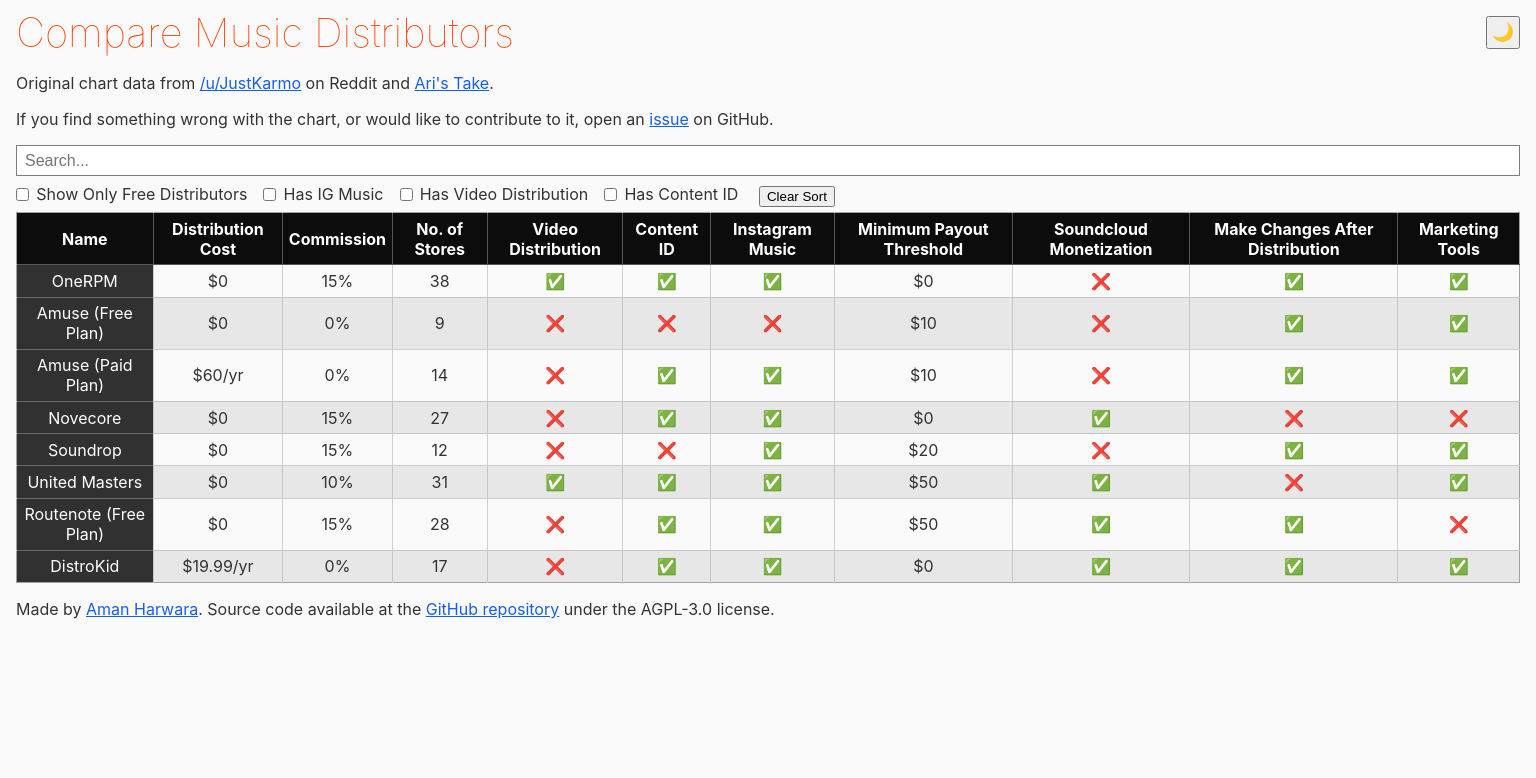
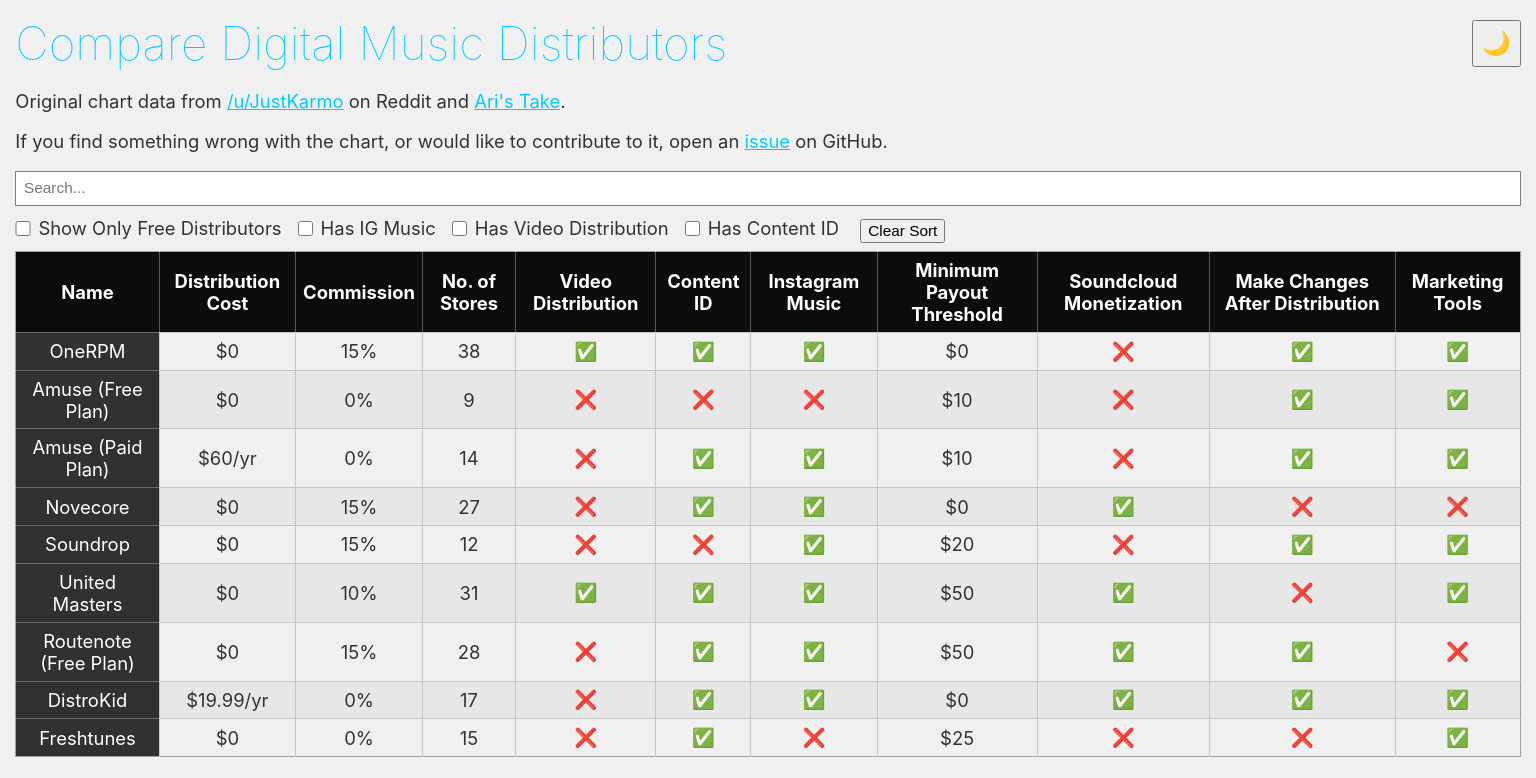
Before and after one commit to amanharwara/music-distributors-chart, a Svelte app: page / in a window 1536 px wide. Shown: the top 778 px of the page. Built offline with nearby package versions, Linux system fonts and the light colour scheme.

Commit message:
Add Freshtunes

```diff
--- a/public/global.css
+++ b/public/global.css
@@ -2,21 +2,26 @@
 body {
   position: relative;
   width: 100%;
-  height: 100%;
 }
 
 body {
   color: #333;
   margin: 0;
+  background: #f0f0f0;
   box-sizing: border-box;
   font-family: -apple-system, BlinkMacSystemFont, "Segoe UI", Roboto,
     Oxygen-Sans, Ubuntu, Cantarell, "Helvetica Neue", sans-serif;
 }
 
 a {
-  color: #155fe9;
+  color: #00ccff;
 }
 
 .dark_mode a {
-  color: #276ae7;
+  color: #00ccff;
 }
+
+.dark_mode {
+  background: #0e0e0e;
+  color: #fafafa;
+}
--- a/src/App.svelte
+++ b/src/App.svelte
@@ -2,27 +2,34 @@
   import Table from "./Table.svelte";
 
   let dark_mode = false;
+
+  if (localStorage) {
+    dark_mode = JSON.parse(localStorage.getItem("dark_mode"));
+  }
+
+  $: {
+    localStorage.setItem("dark_mode", dark_mode);
+
+    if (dark_mode) {
+      document.body.classList.add("dark_mode");
+    } else {
+      document.body.classList.remove("dark_mode");
+    }
+  }
 </script>
 
 <style>
   main {
     width: 100%;
-    height: 100%;
-    background: #fafafa;
-    padding: 0.5rem 1rem 0;
+    padding: 0 1rem;
     box-sizing: border-box;
   }
 
   h1 {
-    color: #ff3e00;
+    color: #00ccff;
     font-size: 2.5rem;
     font-weight: 100;
     margin: 0;
-  }
-
-  .dark_mode {
-    background: #0e0e0e;
-    color: #fafafa;
   }
 
   button {
@@ -36,11 +43,33 @@
     justify-content: space-between;
     align-items: center;
   }
+
+  @media screen and (min-width: 1370px) {
+    h1 {
+      font-size: 3vw;
+    }
+    button {
+      padding: 0.5rem;
+      font-size: 1.5vw;
+    }
+    main {
+      padding: 1vw;
+      font-size: 1.2vw;
+    }
+  }
+
+  @media screen and (max-width: 768px) {
+    main {
+      overflow: auto;
+      max-width: 100%;
+      box-sizing: border-box;
+    }
+  }
 </style>
 
-<main class:dark_mode>
+<main>
   <header>
-    <h1>Compare Music Distributors</h1>
+    <h1>Compare Digital Music Distributors</h1>
     <button class="toggle_dark_mode" on:click={() => (dark_mode = !dark_mode)}>
       {#if dark_mode}🌞{:else}🌙{/if}
     </button>
--- a/src/Filters.svelte
+++ b/src/Filters.svelte
@@ -5,6 +5,7 @@
   .filters {
     margin: 0.5rem 0;
     display: inline-flex;
+    flex-wrap: wrap;
   }
   .filter {
     margin-right: 1rem;
@@ -14,6 +15,17 @@
   .filter input {
     margin: 0;
     margin-right: 0.45rem;
+  }
+
+  @media screen and (min-width: 1370px) {
+    .filters {
+      margin: 0.75vw 0;
+    }
+    .filter input {
+      width: 1vw;
+      height: 1vw;
+      margin-right: 0.5vw;
+    }
   }
 </style>
 
--- a/src/Table.svelte
+++ b/src/Table.svelte
@@ -179,6 +179,34 @@
     color: #fafafa;
     border: 1px solid rgba(255, 255, 255, 0.5);
   }
+  #clear-sort {
+    font-size: 0.8rem;
+  }
+
+  @media screen and (min-width: 1370px) {
+    #search {
+      padding: 0.5vw;
+      font-size: 1vw;
+    }
+    #clear-sort {
+      font-size: 1vw;
+    }
+    td,
+    th {
+      padding: 0.45vw;
+    }
+  }
+
+  @media screen and (max-width: 768px) {
+    table {
+      overflow: hidden;
+      max-width: 100%;
+      box-sizing: border-box;
+    }
+    #clear-sort {
+      margin-bottom: 1rem;
+    }
+  }
 </style>
 
 <input
--- a/src/chartdata.js
+++ b/src/chartdata.js
@@ -191,5 +191,29 @@
       weighted_value: 1,
     },
   },
+  {
+    name: "Freshtunes",
+    distribution_cost: { value: "$0", weighted_value: 0 },
+    commission: 0,
+    stores: 15,
+    video_distribution: {
+      value: false,
+      hint: null,
+      weighted_value: 0,
+    },
+    content_id: true,
+    ig_music: false,
+    payout_minimum: 25,
+    soundcloud_monetization: false,
+    make_changes_after_distribution: {
+      value: false,
+      hint: null,
+    },
+    marketing_tools: {
+      value: true,
+      hint: "Promotion",
+      weighted_value: 1,
+    },
+  },
 ];
 export default chartdata;
```
